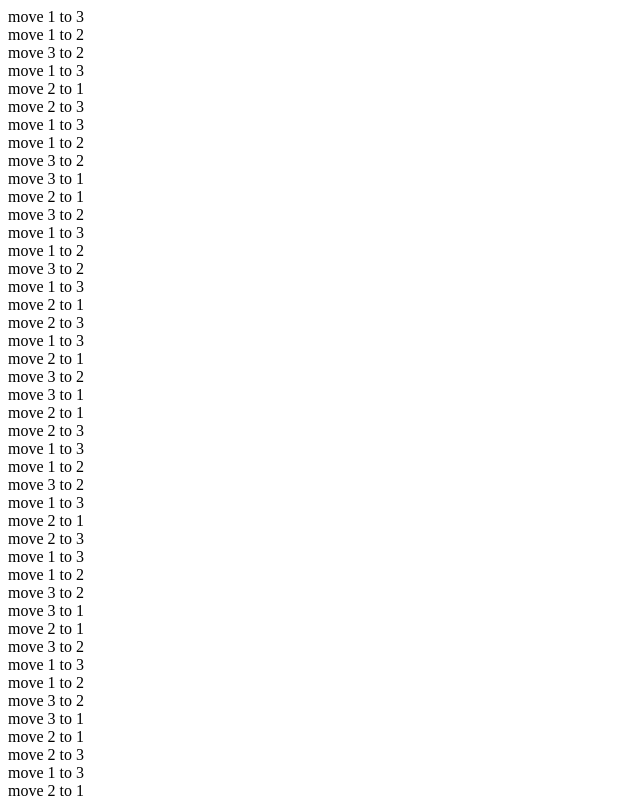
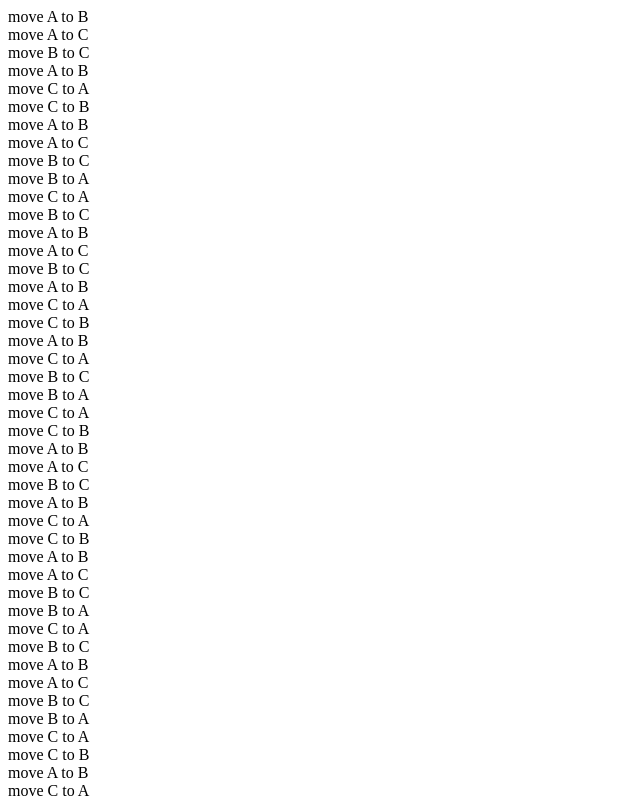
Before and after one commit to Hepeng301/website, a plain HTML site: page hanoi.html in a window 1280 px wide. Shown: the top 800 px of the page, without its empty margins (0-640 px from the left). Drawn offline with Linux system fonts and the light colour scheme.

Commit message:
Update hanoi.html

```diff
--- a/hanoi.html
+++ b/hanoi.html
@@ -1,9 +1,13 @@
 <html>
 <script>
+N = 0
 function move(n,source,destination,temp)
-{	if(n==1)
+{
+	if(n==1)
 	{
+		N++;
 		document.writeln("move  " + source +" to " +destination +"  <br>");
+		console.log("move" + source + "to" + destination);
 	}
 	else
 	{
@@ -12,6 +16,7 @@ function move(n,source,destination,temp)
 		move(n-1,temp,destination,source);
 	}
 }
-move(7,1,3,2);//move 3 disks from 3 to using 2 as storge
+move(7,"A","B","C");//move 3 disks from 3 to using 2 as storge
+document.writeln("lines"+" moving" + N);
 </script>
 </html>
```
